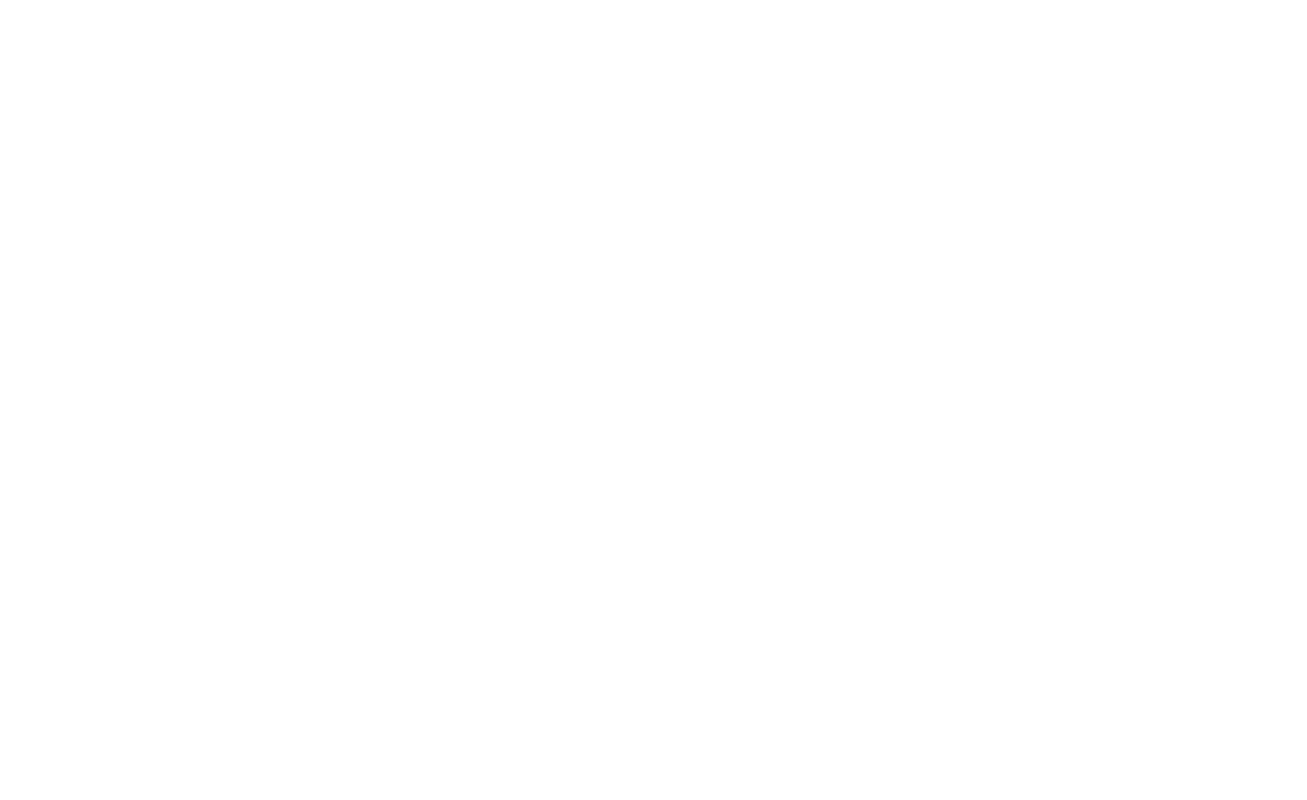
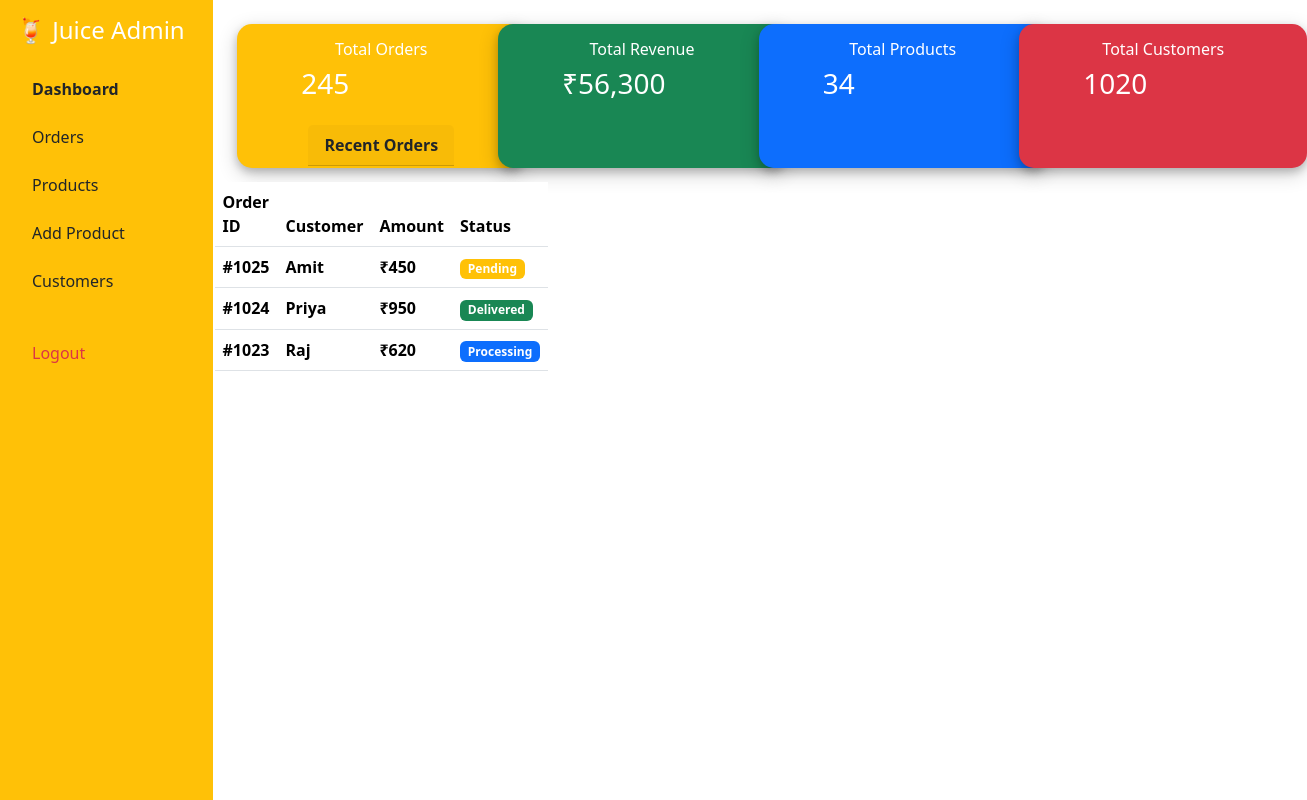
Before and after one commit to Deepak213kk/Projects, a React (Vite) app in the folder Mern stack/Juice/Frontend/: page /dashboard in a window 1280 px wide. Before the commit this address had no page. Shown: the whole page, 1307 px wide, since content can reach past the window. Built offline with nearby package versions, Linux system fonts and the light colour scheme; a web font is replaced by a local one.

Commit message:
fix error

```diff
--- a/Mern stack/Juice/Frontend/src/App.jsx
+++ b/Mern stack/Juice/Frontend/src/App.jsx
@@ -22,6 +22,7 @@ import Login from './component/Login/Login.jsx';
 import Signup from './component/Login/Signup.jsx'
 import Paymentmethod from './component/Payments/Shipping/Paymentmethod.jsx'
 import Terms, { Cancellation, Privacy, Refund } from './component/Payments/policy/Policy.jsx'
+import Dashboard from './component/Admin/Dashboard.jsx'
 
 
 function App() {
@@ -46,8 +47,7 @@ function App() {
           <Route path="/refund" element={<Refund />} />
           <Route path="/cancel" element={<Cancellation />} />
           <Route path="/summary" element={<SummaryB />} />
-
-
+          <Route path="/dashboard" element={<Dashboard />} />
         </Routes>
       </Router>
     </>
--- /dev/null
+++ b/Mern stack/Juice/Frontend/src/component/Admin/Dashboard.jsx
@@ -0,0 +1,151 @@
+import React from "react";
+import { Navigate } from "react-router-dom";
+
+function AdminDashboard() {
+    const handleLogout = () => {
+    localStorage.removeItem("token");
+    console.log("Logged out successfully");
+    Navigate("/login");
+  };
+  return (
+    <div className="container-fluid">
+      <div className="row">
+
+        {/* Sidebar */}
+        <div className="p-3 col-md-2 bg-warning min-vh-100">
+          <h4 className="mb-4 text-white">🍹 Juice Admin</h4>
+
+          <ul className="nav flex-column">
+            <li className="mb-2 nav-item">
+              <a className="nav-link text-dark fw-bold" href="#">Dashboard</a>
+            </li>
+
+            <li className="mb-2 nav-item">
+              <a className="nav-link text-dark" href="#">Orders</a>
+            </li>
+
+            <li className="mb-2 nav-item">
+              <a className="nav-link text-dark" href="#">Products</a>
+            </li>
+
+            <li className="mb-2 nav-item">
+              <a className="nav-link text-dark" href="#">Add Product</a>
+            </li>
+
+            <li className="mb-2 nav-item">
+              <a className="nav-link text-dark" href="#">Customers</a>
+            </li>
+
+            <li className="mt-4 nav-item" onClick={handleLogout}>
+              <a className="cursor-pointer nav-link text-danger" >Logout</a>
+            </li>
+          </ul>
+        </div>
+
+
+        {/* Main Content */}
+        <div className="p-4 col-md-10">
+
+          {/* Top Cards */}
+          <div className="mb-4 row">
+
+            <div className="col-md-3">
+              <div className="text-white card bg-warning">
+                <div className="card-body">
+                  <h6>Total Orders</h6>
+                  <h3>245</h3>
+                </div>
+              </div>
+            </div>
+
+            <div className="col-md-3">
+              <div className="text-white card bg-success">
+                <div className="card-body">
+                  <h6>Total Revenue</h6>
+                  <h3>₹56,300</h3>
+                </div>
+              </div>
+            </div>
+
+            <div className="col-md-3">
+              <div className="text-white card bg-primary">
+                <div className="card-body">
+                  <h6>Total Products</h6>
+                  <h3>34</h3>
+                </div>
+              </div>
+            </div>
+
+            <div className="col-md-3">
+              <div className="text-white card bg-danger">
+                <div className="card-body">
+                  <h6>Total Customers</h6>
+                  <h3>1020</h3>
+                </div>
+              </div>
+            </div>
+
+          </div>
+
+
+          {/* Recent Orders */}
+          <div className="card">
+            <div className="card-header fw-bold">
+              Recent Orders
+            </div>
+
+            <div className="card-body">
+
+              <table className="table">
+                <thead>
+                  <tr>
+                    <th>Order ID</th>
+                    <th>Customer</th>
+                    <th>Amount</th>
+                    <th>Status</th>
+                  </tr>
+                </thead>
+
+                <tbody>
+
+                  <tr>
+                    <td>#1025</td>
+                    <td>Amit</td>
+                    <td>₹450</td>
+                    <td>
+                      <span className="badge bg-warning">Pending</span>
+                    </td>
+                  </tr>
+
+                  <tr>
+                    <td>#1024</td>
+                    <td>Priya</td>
+                    <td>₹950</td>
+                    <td>
+                      <span className="badge bg-success">Delivered</span>
+                    </td>
+                  </tr>
+
+                  <tr>
+                    <td>#1023</td>
+                    <td>Raj</td>
+                    <td>₹620</td>
+                    <td>
+                      <span className="badge bg-primary">Processing</span>
+                    </td>
+                  </tr>
+
+                </tbody>
+              </table>
+
+            </div>
+          </div>
+
+
+        </div>
+      </div>
+    </div>
+  );
+}
+
+export default AdminDashboard;
--- a/Mern stack/Juice/Frontend/src/component/Login/Login.jsx
+++ b/Mern stack/Juice/Frontend/src/component/Login/Login.jsx
@@ -50,8 +50,11 @@ export default function Login() {
     localStorage.setItem("token", res.data.token);
 
     alert("Login successful!");
-
-    navigate("/home");  // go to home page
+     if (res.data.role === "admin") {
+      navigate("/dashboard");
+  } else {
+        navigate("/");  // go to home page
+  }
   } catch (error) {
     console.log("ERROR RESPONSE:", error.response?.data);
     alert(error.response?.data?.message || "Login Failed");
--- a/Mern stack/Juice/Frontend/src/component/Navbar.jsx
+++ b/Mern stack/Juice/Frontend/src/component/Navbar.jsx
@@ -45,6 +45,8 @@ const Navbar = () => {
       <div className="gap-3 d-flex align-items-center ms-auto">
 
         {/* Cart */}
+        {/* edit for admin dashboard link
+        <Link to={"/dashboard"}> Admin</Link> */}
         <Link to="/cart" className="text-dark fs-5">
           <FaShoppingCart />
         </Link>
```
Also changed, not shown: Mern stack/Juice/Frontend/src/component/context/Admincontext.jsx (added), 2 other files (tests, documents, lock files or other folders).
